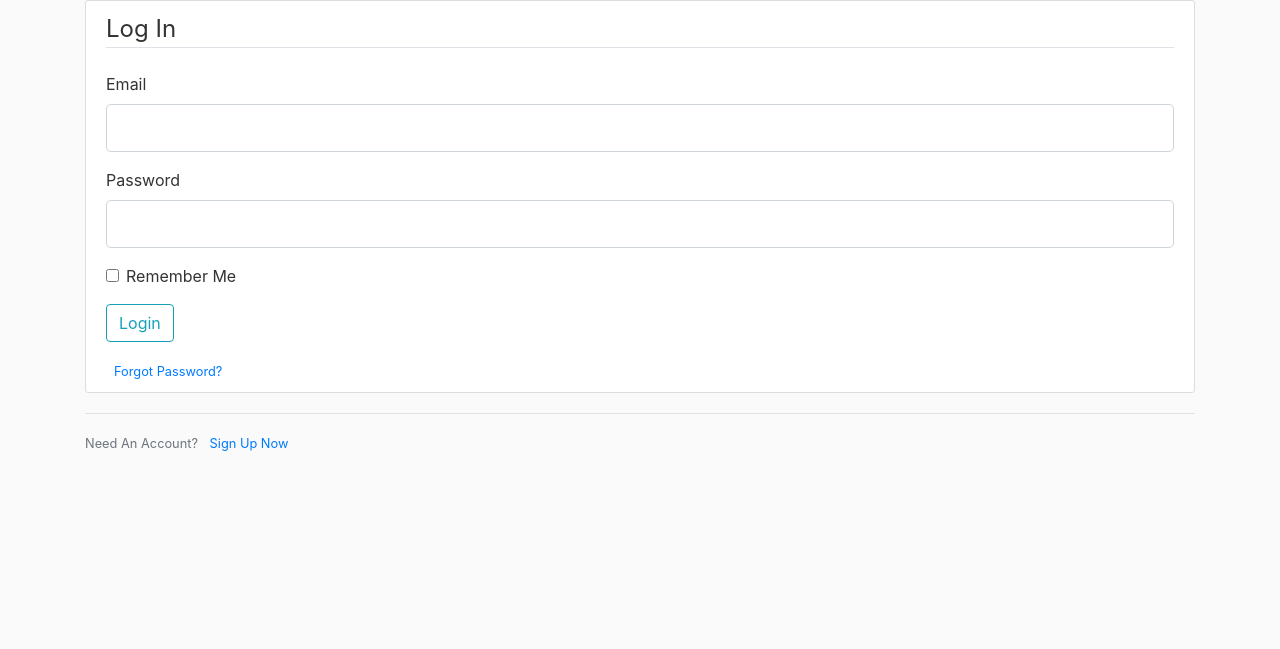
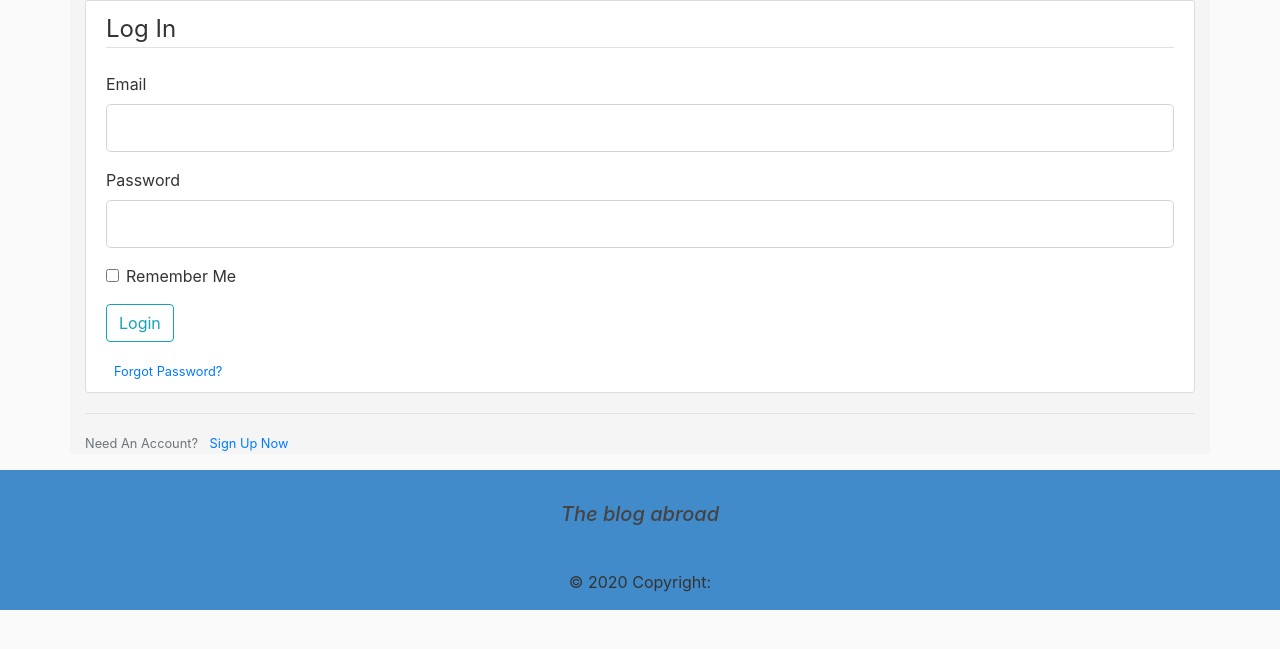
Before and after one commit to chepkiruibetty/amazing-blog, a Flask app: page /login in a window 1280 px wide. Shown: the part 81-730 px from the top of the page. Run offline with Flask 2, Linux system fonts and the light colour scheme; some libraries are stand-ins or nearby versions.

```diff
--- a/blog/static/main.css
+++ b/blog/static/main.css
@@ -1,7 +1,10 @@
+
 .myshadow:hover{
     box-shadow: 0 1rem 3rem rgba(0, 0, 0, 0.175) !important;
 }
-
+.mybody{
+background-color: whitesmoke;
+}
 body {
     background: #fafafa;
     color: #333333;
@@ -30,6 +33,9 @@ color: #ffffff;
 
 .site-header .navbar-nav .nav-link.active {
 font-weight: 500;
+}
+.myform{
+    padding:20px;
 }
 
 .content-section {
@@ -79,3 +85,6 @@ text-decoration: none;
 .account-heading {
     font-size: 2.5rem;
 }
+footer{
+background-color:#428bca;
+}
--- a/blog/templates/design.html
+++ b/blog/templates/design.html
@@ -11,11 +11,12 @@
         integrity="sha384-Gn5384xqQ1aoWXA+058RXPxPg6fy4IWvTNh0E263XmFcJlSAwiGgFAW/dAiS6JXm" crossorigin="anonymous">
 
     <link rel="stylesheet" type="text/css" href="{{ url_for('static', filename='main.css') }}">
+    <link href="https://fonts.googleapis.com/css?family=Lato&display=swap" rel="stylesheet">
 
     {% if title %}
-    <title>Flask Blog - {{ title }}</title>
+    <title>Amazing Blog - {{ title }}</title>
     {% else %}
-    <title>Flask Blog</title>
+    <title>Amazing Blog</title>
     {% endif %}
 </head>
 
@@ -48,7 +49,7 @@
             </div>
         </nav>
     </header>
-    <main role="main" class="container">
+    <main role="main" class="container mybody">
         <div class="row">
             <div class="col-md-8">
                 {% with messages = get_flashed_messages(with_categories=true) %}
@@ -64,6 +65,10 @@
         </div>
         {% block content %}{% endblock %}
     </main>
+        <!-- Footer block  -->
+        {% block footer %} {% include 'footer.html' %} {% endblock %}
+
+
 
 
     <!-- Optional JavaScript -->
--- /dev/null
+++ b/blog/templates/footer.html
@@ -0,0 +1,12 @@
+<footer class="page-footer font-small pt-4 mt-3">
+    <div class="container">
+    <ul class="list-unstyled list-inline text-center py-2">
+        <li class="list-inline-item">
+        <h5 class="mb-1"><em>The blog abroad</em></h5>
+        </li>
+    </ul>
+    </div>
+    <div class="footer-copyright text-center py-3">
+    © 2020 Copyright:
+    </div>
+</footer>
--- a/blog/templates/home.html
+++ b/blog/templates/home.html
@@ -39,4 +39,5 @@
 </div>
 {% endfor %}
 </div>
+
 {% endblock content %}
--- a/blog/templates/login.html
+++ b/blog/templates/login.html
@@ -1,6 +1,6 @@
 {% extends "design.html" %}
 {% block content %}
-    <div class="content-section">
+    <div class="content-section container myform">
         <form method="POST" action="">
             {{ form.hidden_tag() }}
             <fieldset class="form-group">
```
